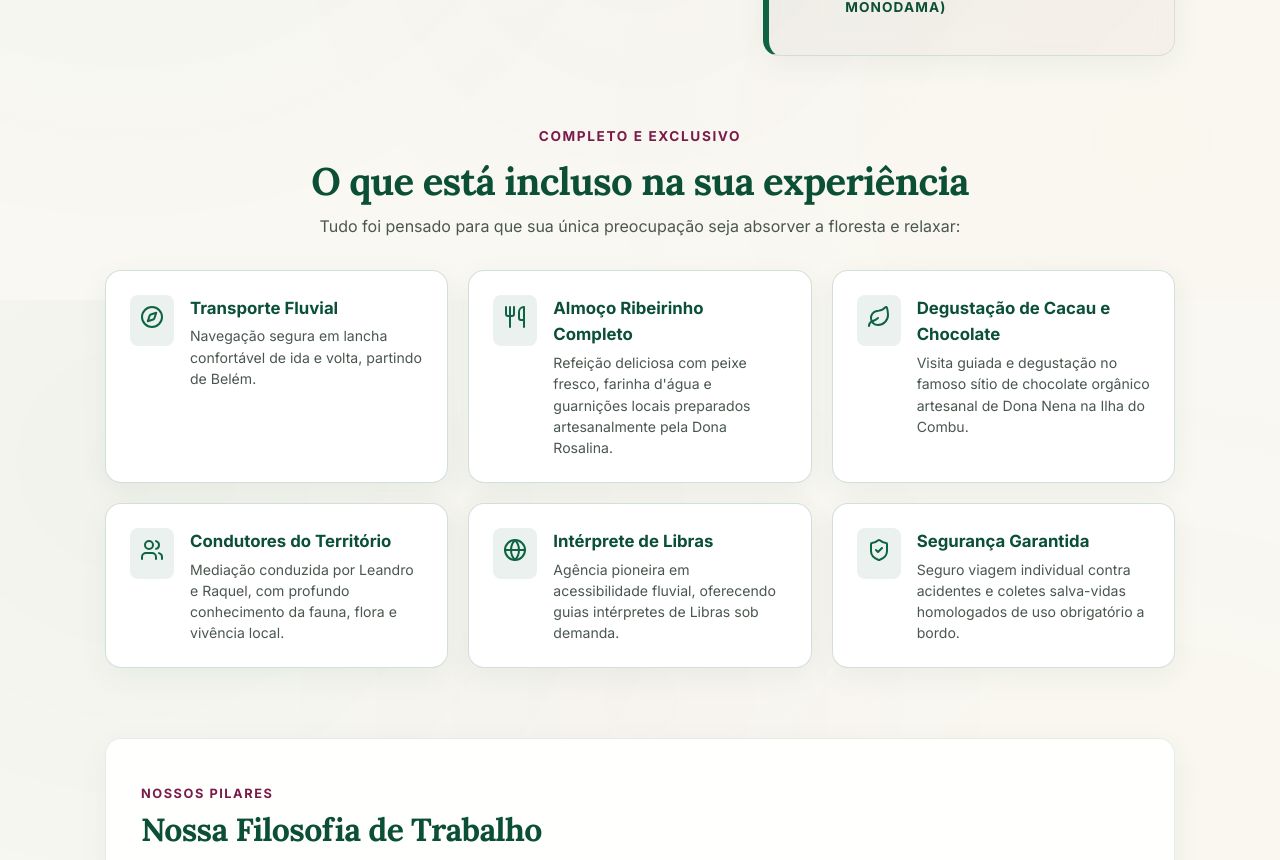
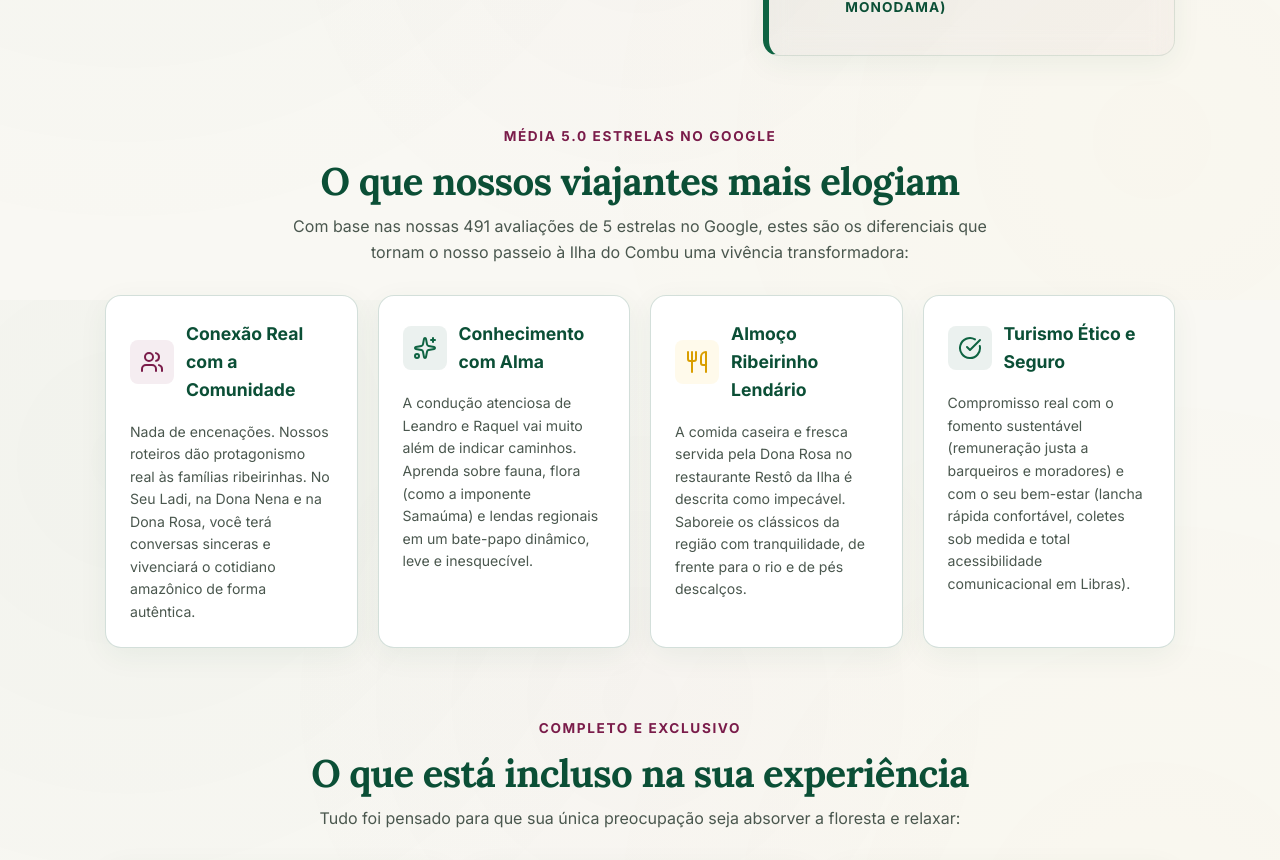
Before and after one commit to ianpietro/monotour, a React (Vite) app: page / in a window 1280 px wide. Shown: the part 1300-2160 px from the top of the page. Built offline with nearby package versions, Linux system fonts and the light colour scheme.

Commit message:
feat: otimizacao mobile responsiva e nova secao de pilares de avaliacoes

```diff
--- a/src/components/Client/ClientAreaView.jsx
+++ b/src/components/Client/ClientAreaView.jsx
@@ -307,6 +307,7 @@ export default function ClientAreaView({ bookingId, initialSection, getBooking,
 
       {/* Grid Menu Options */}
       <div
+        className="booking-grid"
         style={{
           display: 'grid',
           gridTemplateColumns: 'repeat(auto-fit, minmax(300px, 1fr))',
--- a/src/components/Client/HomeView.jsx
+++ b/src/components/Client/HomeView.jsx
@@ -251,6 +251,73 @@ export default function HomeView() {
               Leandro e Raquel (Mono & Monodama)
             </span>
           </div>
+        </div>
+      </section>
+
+      {/* Selo de Elogios - 4 Pilares da Experiência */}
+      <section style={{ textAlign: 'left', display: 'flex', flexDirection: 'column', gap: '30px' }}>
+        <div style={{ textAlign: 'center', maxWidth: '750px', margin: '0 auto', display: 'flex', flexDirection: 'column', gap: '10px' }}>
+          <span style={{ color: 'var(--accent-acai)', fontWeight: '700', textTransform: 'uppercase', fontSize: '0.85rem', letterSpacing: '0.12em' }}>
+            MÉDIA 5.0 ESTRELAS NO GOOGLE
+          </span>
+          <h2 style={{ fontSize: '2.4rem', fontFamily: 'var(--font-serif)', color: 'var(--text-h)' }}>
+            O que nossos viajantes mais elogiam
+          </h2>
+          <p style={{ color: 'var(--text-muted)', fontSize: '1rem' }}>
+            Com base nas nossas 491 avaliações de 5 estrelas no Google, estes são os diferenciais que tornam o nosso passeio à Ilha do Combu uma vivência transformadora:
+          </p>
+        </div>
+
+        <div style={{ display: 'grid', gridTemplateColumns: 'repeat(auto-fit, minmax(250px, 1fr))', gap: '20px' }} className="booking-grid">
+
+          <div className="glass-card" style={{ padding: '24px', display: 'flex', gap: '16px', flexDirection: 'column', background: '#fff', border: '1px solid var(--border)' }}>
+            <div style={{ display: 'flex', alignItems: 'center', gap: '12px' }}>
+              <div style={{ background: 'rgba(122, 28, 74, 0.08)', color: 'var(--accent-acai)', padding: '10px', borderRadius: '8px', display: 'flex', alignItems: 'center', justifyContent: 'center' }}>
+                <Users size={24} />
+              </div>
+              <strong style={{ fontSize: '1.1rem', color: 'var(--text-h)', fontWeight: '650' }}>Conexão Real com a Comunidade</strong>
+            </div>
+            <p style={{ fontSize: '0.88rem', color: 'var(--text-muted)', lineHeight: '1.6', margin: 0 }}>
+              Nada de encenações. Nossos roteiros dão protagonismo real às famílias ribeirinhas. No Seu Ladi, na Dona Nena e na Dona Rosa, você terá conversas sinceras e vivenciará o cotidiano amazônico de forma autêntica.
+            </p>
+          </div>
+
+          <div className="glass-card" style={{ padding: '24px', display: 'flex', gap: '16px', flexDirection: 'column', background: '#fff', border: '1px solid var(--border)' }}>
+            <div style={{ display: 'flex', alignItems: 'center', gap: '12px' }}>
+              <div style={{ background: 'rgba(11, 79, 54, 0.08)', color: 'var(--accent-light)', padding: '10px', borderRadius: '8px', display: 'flex', alignItems: 'center', justifyContent: 'center' }}>
+                <Sparkles size={24} />
+              </div>
+              <strong style={{ fontSize: '1.1rem', color: 'var(--text-h)', fontWeight: '650' }}>Conhecimento com Alma</strong>
+            </div>
+            <p style={{ fontSize: '0.88rem', color: 'var(--text-muted)', lineHeight: '1.6', margin: 0 }}>
+              A condução atenciosa de Leandro e Raquel vai muito além de indicar caminhos. Aprenda sobre fauna, flora (como a imponente Samaúma) e lendas regionais em um bate-papo dinâmico, leve e inesquecível.
+            </p>
+          </div>
+
+          <div className="glass-card" style={{ padding: '24px', display: 'flex', gap: '16px', flexDirection: 'column', background: '#fff', border: '1px solid var(--border)' }}>
+            <div style={{ display: 'flex', alignItems: 'center', gap: '12px' }}>
+              <div style={{ background: 'rgba(255, 184, 0, 0.08)', color: '#d99e00', padding: '10px', borderRadius: '8px', display: 'flex', alignItems: 'center', justifyContent: 'center' }}>
+                <Utensils size={24} />
+              </div>
+              <strong style={{ fontSize: '1.1rem', color: 'var(--text-h)', fontWeight: '650' }}>Almoço Ribeirinho Lendário</strong>
+            </div>
+            <p style={{ fontSize: '0.88rem', color: 'var(--text-muted)', lineHeight: '1.6', margin: 0 }}>
+              A comida caseira e fresca servida pela Dona Rosa no restaurante Restô da Ilha é descrita como impecável. Saboreie os clássicos da região com tranquilidade, de frente para o rio e de pés descalços.
+            </p>
+          </div>
+
+          <div className="glass-card" style={{ padding: '24px', display: 'flex', gap: '16px', flexDirection: 'column', background: '#fff', border: '1px solid var(--border)' }}>
+            <div style={{ display: 'flex', alignItems: 'center', gap: '12px' }}>
+              <div style={{ background: 'rgba(11, 79, 54, 0.08)', color: 'var(--accent-light)', padding: '10px', borderRadius: '8px', display: 'flex', alignItems: 'center', justifyContent: 'center' }}>
+                <CheckCircle size={24} />
+              </div>
+              <strong style={{ fontSize: '1.1rem', color: 'var(--text-h)', fontWeight: '650' }}>Turismo Ético e Seguro</strong>
+            </div>
+            <p style={{ fontSize: '0.88rem', color: 'var(--text-muted)', lineHeight: '1.6', margin: 0 }}>
+              Compromisso real com o fomento sustentável (remuneração justa a barqueiros e moradores) e com o seu bem-estar (lancha rápida confortável, coletes sob medida e total acessibilidade comunicacional em Libras).
+            </p>
+          </div>
+
         </div>
       </section>
 
--- a/src/components/Client/MemoriesView.jsx
+++ b/src/components/Client/MemoriesView.jsx
@@ -216,6 +216,45 @@ export default function MemoriesView({ bookingId, getBooking, faunaFlora, partne
         </div>
       </div>
 
+      {/* Google Review Callout */}
+      <div
+        className="glass-card"
+        style={{
+          padding: '24px',
+          marginBottom: '30px',
+          textAlign: 'center',
+          background: 'linear-gradient(135deg, rgba(255, 184, 0, 0.04) 0%, rgba(122, 28, 74, 0.02) 100%)',
+          border: '1px solid rgba(255, 184, 0, 0.22)',
+          display: 'flex',
+          flexDirection: 'column',
+          alignItems: 'center',
+          gap: '12px'
+        }}
+      >
+        <div style={{ fontSize: '1.5rem' }}>💚✨</div>
+        <h3 style={{ fontSize: '1.2rem', fontFamily: 'var(--font-serif)', fontStyle: 'italic', color: 'var(--text-h)', margin: 0 }}>
+          Seu coração também ficou na floresta?
+        </h3>
+        <p style={{ color: 'var(--text)', fontSize: '0.9rem', lineHeight: '1.5', maxWidth: '650px', margin: 0 }}>
+          Olá, <strong>{getFirstName(booking.clientName)}</strong>! A nossa maior alegria é compartilhar o saber tradicional e a beleza da Amazônia com você. Se a sua vivência com a comunidade do Combu foi especial, ajude a espalhar essa semente! Deixe uma avaliação carinhosa no Google para apoiar o turismo comunitário e as famílias ribeirinhas que nos receberam.
+        </p>
+        <a
+          href="https://www.google.com/search?q=Monotour+Bel%C3%A9m#lrd=0x92a48b94ef11749b:0xf13788c0350d2bb0,1"
+          target="_blank"
+          rel="noopener noreferrer"
+          className="btn btn-gold"
+          style={{
+            marginTop: '8px',
+            padding: '12px 28px',
+            fontSize: '0.92rem',
+            boxShadow: '0 4px 10px rgba(255, 184, 0, 0.3)',
+            textDecoration: 'none'
+          }}
+        >
+          Escrever Avaliação no Google 🌟
+        </a>
+      </div>
+
       {/* Grid Content */}
       <div style={{ display: 'grid', gridTemplateColumns: '1.8fr 1.2fr', gap: '30px' }} className="booking-grid">
 
--- a/src/index.css
+++ b/src/index.css
@@ -421,3 +421,69 @@ a:hover {
   flex-direction: column;
   gap: 20px;
 }
+
+/* ==========================================
+   Responsive Mobile Optimization (max-width: 768px)
+   ========================================== */
+@media (max-width: 768px) {
+  /* 1. Page & Layout Containers */
+  .container {
+    padding-inline: 16px !important;
+  }
+
+  .main-content {
+    padding-block: 20px !important;
+  }
+
+  /* 2. Grid & Stack Adaptations */
+  /* booking-grid: force multi-column grid layouts to stack vertically on mobile */
+  .booking-grid {
+    grid-template-columns: 1fr !important;
+    gap: 24px !important;
+  }
+
+  /* form-row-mobile: force form rows to stack vertically on mobile */
+  .form-row-mobile {
+    display: grid !important;
+    grid-template-columns: 1fr !important;
+    gap: 12px !important;
+  }
+
+  /* 3. Header & Navigation (Logo on top, links wrap nicely below it) */
+  .header-container {
+    flex-direction: column !important;
+    height: auto !important;
+    padding-block: 12px !important;
+    gap: 12px !important;
+  }
+
+  .nav-links {
+    width: 100% !important;
+    justify-content: center !important;
+    gap: 4px !important;
+    flex-wrap: wrap !important;
+  }
+
+  .nav-link {
+    font-size: 0.82rem !important;
+    padding: 6px 10px !important;
+  }
+
+  /* 4. Font Sizes & Spacing */
+  h1 {
+    font-size: 1.85rem !important;
+  }
+
+  h2 {
+    font-size: 1.45rem !important;
+  }
+
+  h3 {
+    font-size: 1.25rem !important;
+  }
+
+  /* 5. Card Paddings (reduce internal padding on mobile to save screen width) */
+  .glass-card {
+    padding: 20px 16px !important;
+  }
+}
```
